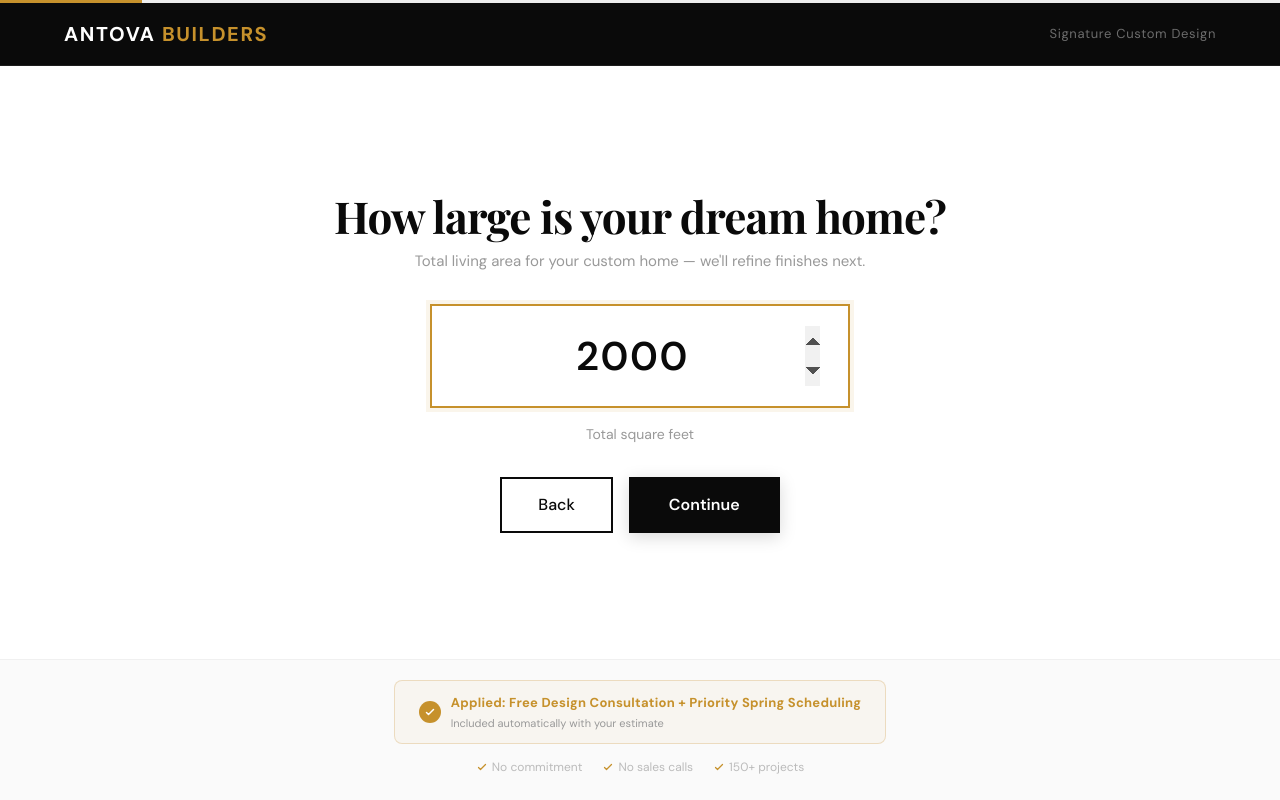
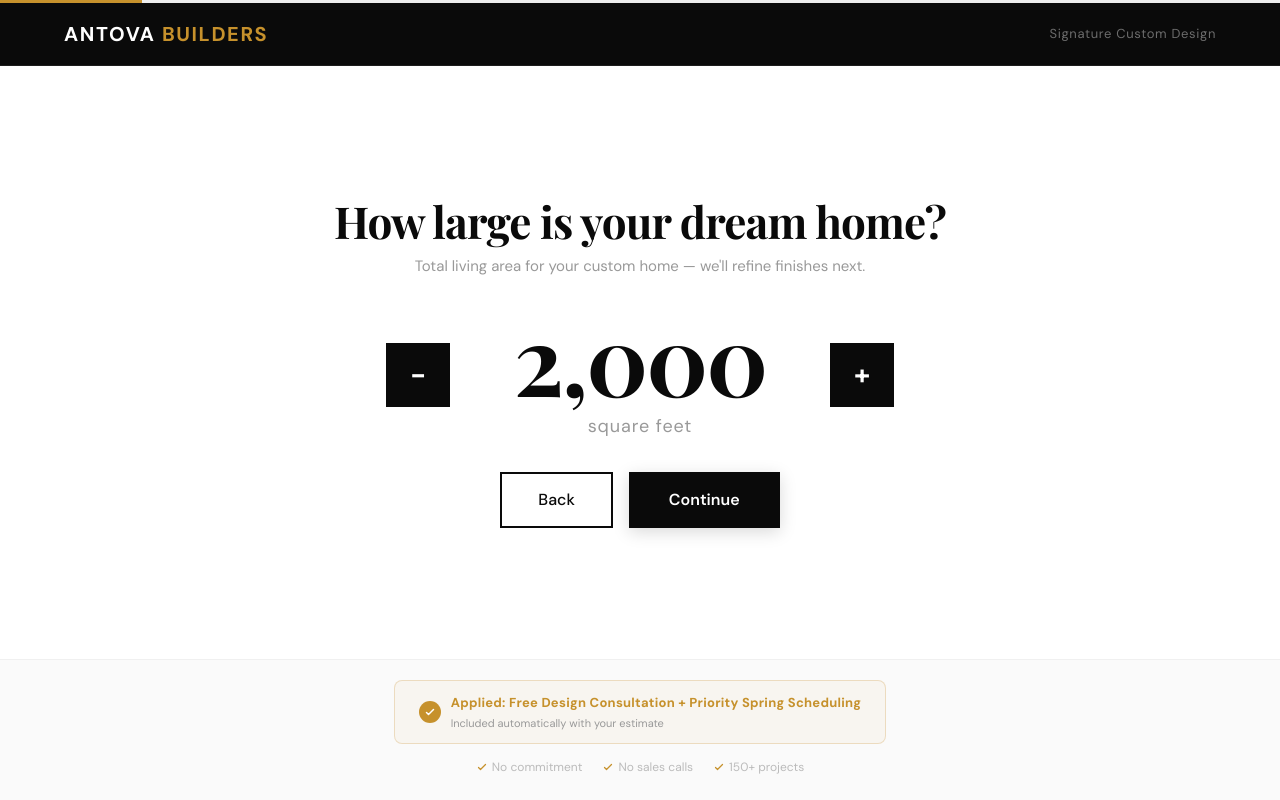
Before and after one commit to danjpm1/test6, a Next.js app: page /cost-estimator in a window 1280 px wide. Both pictures are taken after a click on the button 348 px from the left and 548 px from the top of the page. Built offline with nearby package versions, Linux system fonts and the light colour scheme.

Commit message:
Update page.tsx

```diff
--- a/app/cost-estimator/page.tsx
+++ b/app/cost-estimator/page.tsx
@@ -337,42 +337,64 @@ function OutsideAreaStep({ zipCode, onRetry, onReset }: { zipCode: string; onRet
 
 function SqftStep({ sqft, onSqftChange, onBack, onNext, projectType }: { sqft: number; onSqftChange: (s: number) => void; onBack: () => void; onNext: () => void; projectType: string }) {
   const [inputValue, setInputValue] = useState(sqft.toString());
-
-  const num = parseInt(inputValue) || 0;
-  const isValid = num >= 1;
+  const [isEditing, setIsEditing] = useState(false);
 
   const headlines: Record<string, string> = { "custom-home": "How large is your dream home?", "new-build": "What size new build are you planning?", "commercial": "How large is the commercial space?", "remote": "How large is the structure?" };
   const subtitles: Record<string, string> = { "custom-home": "Total living area for your custom home — we'll refine finishes next.", "new-build": "Total square footage including all floors.", "commercial": "Total leasable or usable square footage.", "remote": "Total square footage including all living and utility areas." };
 
-  const is: React.CSSProperties = {
-    width: "100%", maxWidth: 420, display: "block", margin: "0 auto",
-    border: "2px solid #e0e0e0",
-    padding: "20px 28px", fontSize: "clamp(24px, 4vw, 40px)", textAlign: "center",
-    fontFamily: "'DM Sans', sans-serif", fontWeight: 600, color: dark, outline: "none",
-    background: "#fff", transition: "border-color 0.3s, box-shadow 0.3s", letterSpacing: "0.04em"
+  const step = 100;
+  const displayValue = parseInt(inputValue) || 0;
+  const isValid = displayValue >= 1;
+
+  const handleBlur = () => {
+    setIsEditing(false);
+    const num = parseInt(inputValue) || 1;
+    const clamped = Math.max(1, num);
+    setInputValue(clamped.toString());
+    onSqftChange(clamped);
   };
 
-  const handleContinue = () => {
-    if (isValid) {
-      onSqftChange(num);
-      onNext();
-    }
+  const handleIncrement = () => {
+    const newVal = displayValue + step;
+    setInputValue(newVal.toString());
+    onSqftChange(newVal);
+  };
+
+  const handleDecrement = () => {
+    const newVal = Math.max(1, displayValue - step);
+    setInputValue(newVal.toString());
+    onSqftChange(newVal);
   };
 
   return (
     <div className="fade-up" style={{ textAlign: "center" }}>
       <StepHeadline subtitle={subtitles[projectType]}>{headlines[projectType] ?? "Total square footage?"}</StepHeadline>
+      <div style={{ display: "flex", alignItems: "center", justifyContent: "center", gap: "clamp(16px, 4vw, 40px)" }}>
+        <button onClick={handleDecrement} style={{ width: 64, height: 64, background: dark, color: "#fff", border: "none", fontSize: 28, fontWeight: 700, cursor: "pointer", transition: "all 0.2s", display: "flex", alignItems: "center", justifyContent: "center" }} onMouseEnter={(e) => { e.currentTarget.style.background = gold; }} onMouseLeave={(e) => { e.currentTarget.style.background = dark; }}>−</button>
+        <div style={{ minWidth: "clamp(140px, 30vw, 300px)", textAlign: "center" }}>
+          {isEditing ? (
             <input
               type="number"
               value={inputValue}
               onChange={(e) => setInputValue(e.target.value)}
+              onBlur={handleBlur}
+              onKeyDown={(e) => { if (e.key === "Enter") handleBlur(); }}
               autoFocus
-        style={is}
-        onFocus={(e) => { e.target.style.borderColor = gold; e.target.style.boxShadow = `0 0 0 4px ${gold}18`; }}
-        onBlur={(e) => { e.target.style.borderColor = "#e0e0e0"; e.target.style.boxShadow = "none"; }}
+              style={{ fontFamily: "'Playfair Display', serif", fontWeight: 700, fontSize: "clamp(48px, 9vw, 96px)", color: dark, letterSpacing: "-0.02em", lineHeight: 1, border: "none", outline: "none", background: "transparent", textAlign: "center", width: "100%", borderBottom: `3px solid ${gold}` }}
             />
-      <p style={{ fontFamily: "'DM Sans', sans-serif", fontSize: 14, color: "#999", marginTop: 16 }}>Total square feet</p>
-      <NavButtons onBack={onBack} onNext={handleContinue} nextDisabled={!isValid} />
+          ) : (
+            <div
+              onClick={() => { setIsEditing(true); setInputValue(displayValue.toString()); }}
+              style={{ fontFamily: "'Playfair Display', serif", fontWeight: 700, fontSize: "clamp(48px, 9vw, 96px)", color: dark, letterSpacing: "-0.02em", lineHeight: 1, cursor: "pointer", transition: "color 0.2s" }}
+              onMouseEnter={(e) => { e.currentTarget.style.color = gold; }}
+              onMouseLeave={(e) => { e.currentTarget.style.color = dark; }}
+            >{displayValue.toLocaleString()}</div>
+          )}
+          <div style={{ fontFamily: "'DM Sans', sans-serif", fontSize: 18, color: "#999", marginTop: 8, letterSpacing: "0.05em" }}>square feet</div>
+        </div>
+        <button onClick={handleIncrement} style={{ width: 64, height: 64, background: dark, color: "#fff", border: "none", fontSize: 28, fontWeight: 700, cursor: "pointer", transition: "all 0.2s", display: "flex", alignItems: "center", justifyContent: "center" }} onMouseEnter={(e) => { e.currentTarget.style.background = gold; }} onMouseLeave={(e) => { e.currentTarget.style.background = dark; }}>+</button>
+      </div>
+      <NavButtons onBack={onBack} onNext={onNext} nextDisabled={!isValid} />
     </div>
   );
 }
```
Lines whose indentation alone changed are shown as unchanged.
